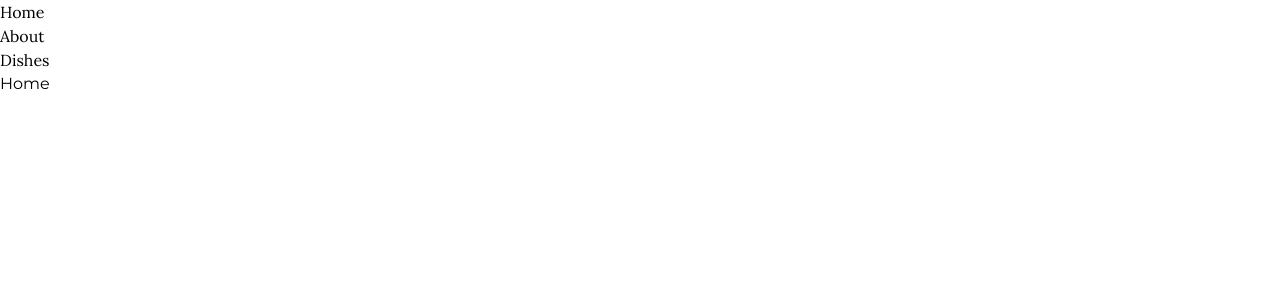
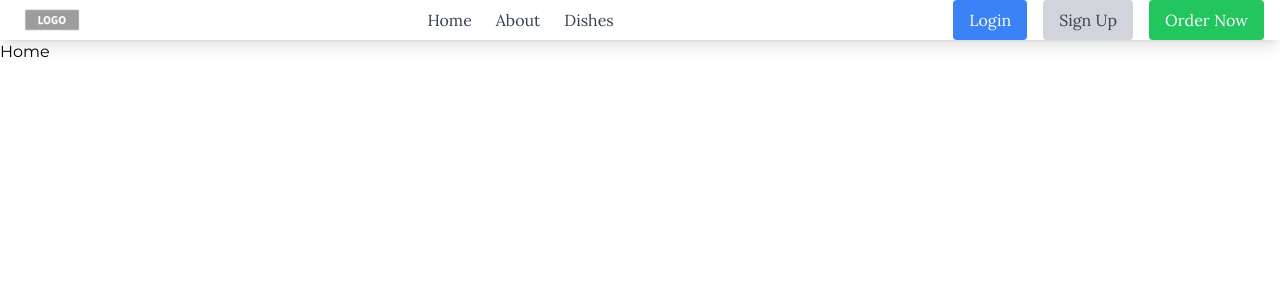
Before and after one commit to HussainJuned/Healthy-Dine-Restaurant, a React (Vite) app: page / in a window 1280 px wide. Shown: the top 300 px of the page. Built offline with nearby package versions, Linux system fonts and the light colour scheme.

Commit message:
Basic routing added

```diff
--- a/src/components/Navbar.tsx
+++ b/src/components/Navbar.tsx
@@ -1,19 +1,56 @@
 import { Link } from "react-router-dom";
+import logo from "../assets/images/placeholder-logo.png";
 
 export default function Navbar() {
   return (
-    <nav>
-      <ul>
+    <nav className="bg-white shadow-lg">
+      <div className="container mx-auto px-4 flex items-center justify-between">
+        {/* Logo */}
+        <div className="flex items-center">
+          <img src={logo} alt="Logo" className="h-10 w-auto" />
+        </div>
+
+        {/* Navigation Links */}
+        <ul className="flex space-x-6">
           <li>
-          <Link to="/">Home</Link>
+            <Link
+              to="/"
+              className="text-gray-700 hover:text-gray-900 transition duration-300"
+            >
+              Home
+            </Link>
           </li>
           <li>
-          <Link to="about">About</Link>
+            <Link
+              to="/about"
+              className="text-gray-700 hover:text-gray-900 transition duration-300"
+            >
+              About
+            </Link>
           </li>
           <li>
-          <Link to="dishes">Dishes</Link>
+            <Link
+              to="/dishes"
+              className="text-gray-700 hover:text-gray-900 transition duration-300"
+            >
+              Dishes
+            </Link>
           </li>
         </ul>
+
+        {/* Buttons */}
+        <div className="flex space-x-4">
+          <button className="bg-blue-500 text-white px-4 py-2 rounded hover:bg-blue-600 transition duration-300">
+            Login
+          </button>
+          <button className="bg-gray-300 text-gray-700 px-4 py-2 rounded hover:bg-gray-400 transition duration-300">
+            Sign Up
+          </button>
+          <button className="bg-green-500 text-white px-4 py-2 rounded hover:bg-green-600 transition duration-300">
+            Order Now
+          </button>
+        </div>
+      </div>
     </nav>
   );
 }
```
Also changed, not shown: src/assets/images/placeholder-logo.png (added). Lines whose indentation alone changed are shown as unchanged.
